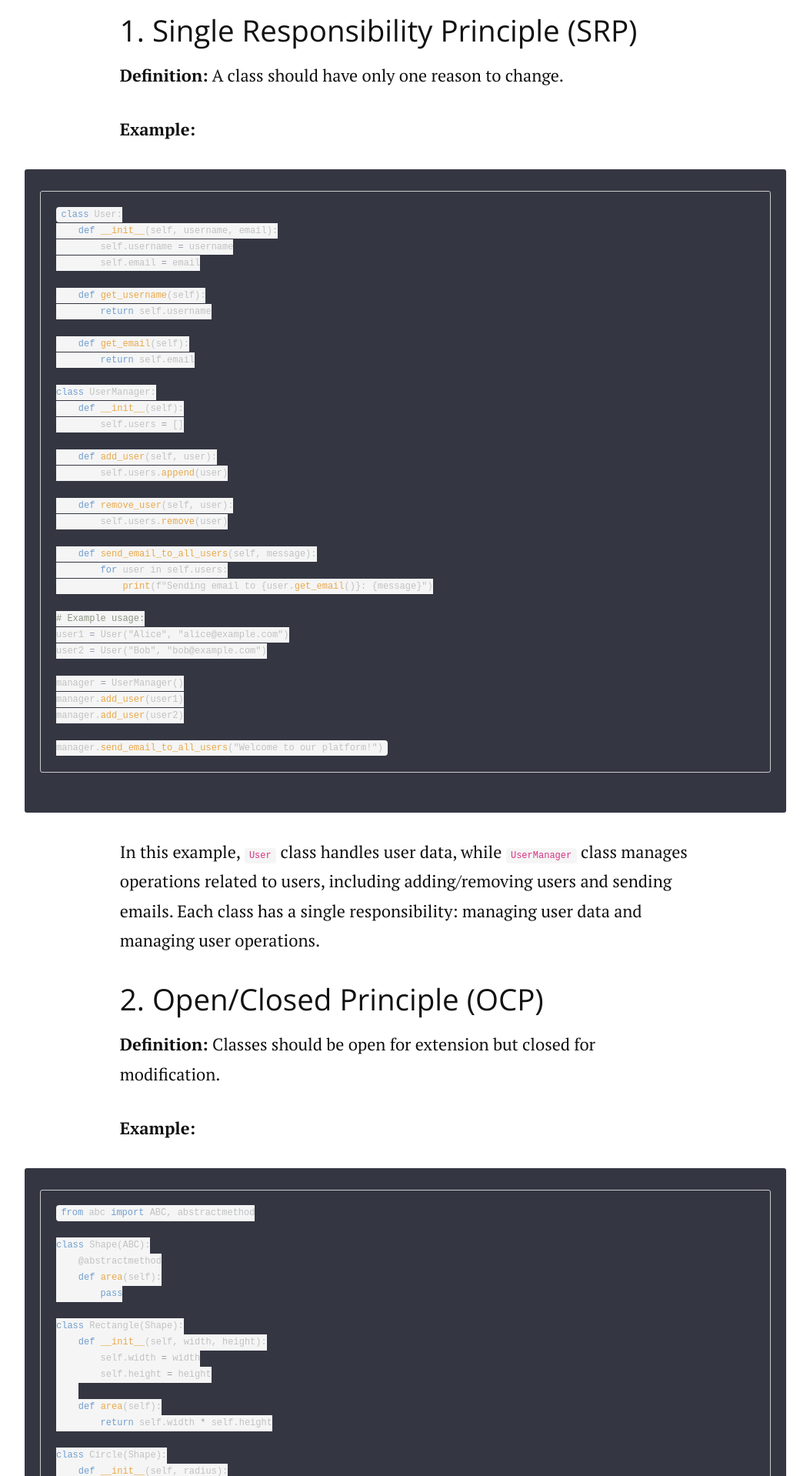
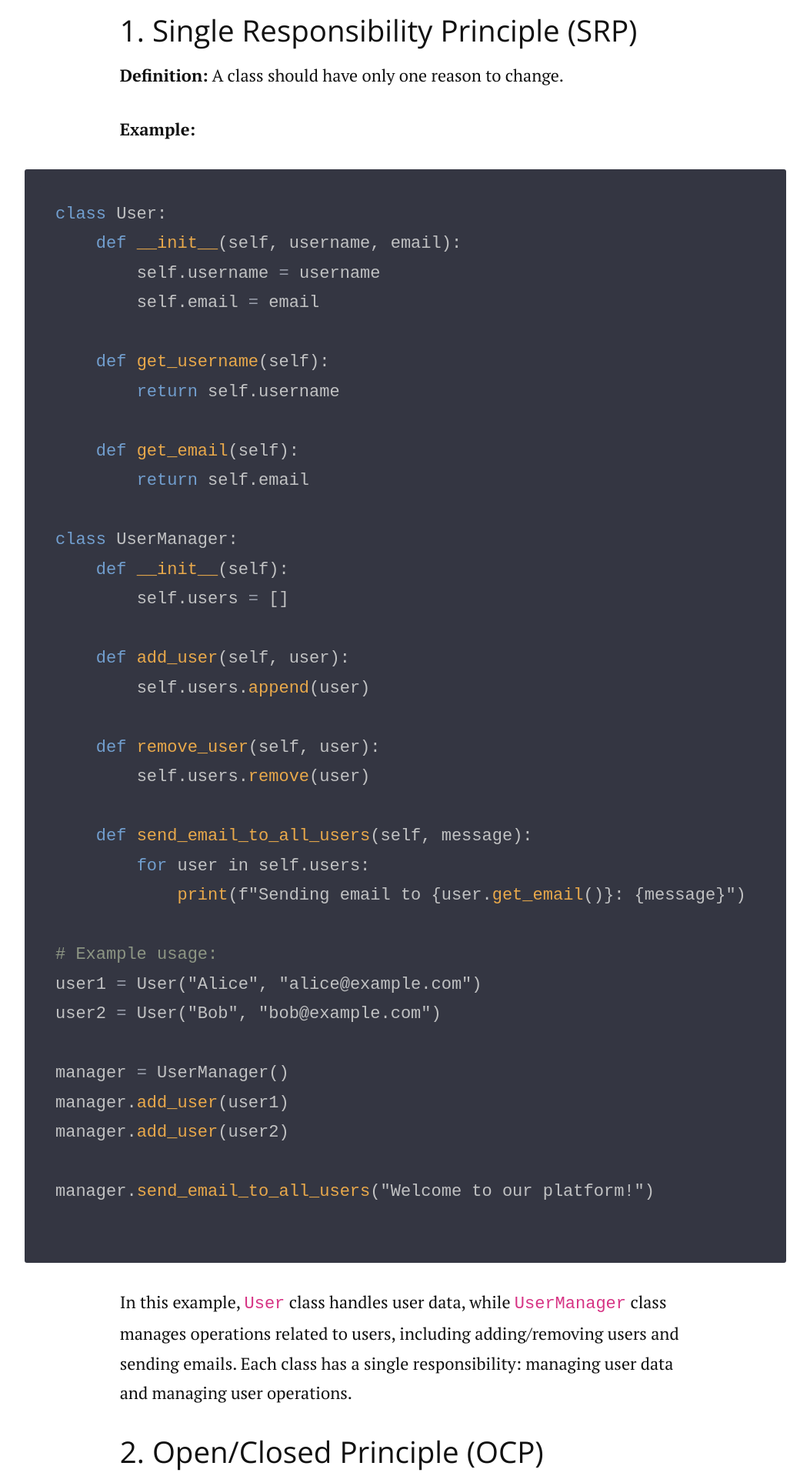
Before and after one commit to deepak7376/deepak7376.github.io, a Jekyll site: the page built from _posts/2024-07-05-solid-principle-details.markdown, in a window 1280 px wide. Shown: the part 849-2767 px from the top of the page at 77% size, without its empty margins (113-1166 px from the left). Built offline with Jekyll 4.4.1, drawn with Linux system fonts in a browser that asks for light colours; nearby versions of some CDN libraries; comment, search, counter and statistics services are not loaded.

Commit message:
Update head.html

```diff
--- a/_includes/head.html
+++ b/_includes/head.html
@@ -89,26 +89,6 @@
 		rel="canonical"
 		href="{{ page.url | replace:'index.html','' | prepend: site.url }}"
 	/>
-	<style>
-	  /* Styling for code blocks */
-	  pre {
-	    font-size: 0.75rem; /* Reduce font size */
-	    padding: 0.5rem; /* Adjust padding inside the code block */
-	    margin: 0.5rem 0; /* Adjust margin around the code block */
-	    background-color: #f5f5f5; /* Light background color for better visibility */
-	    border: 1px solid #ccc; /* Lighter border */
-	    border-radius: 4px; /* Optional: Round corners */
-	    overflow-x: auto; /* Enable horizontal scroll if content is too wide */
-	    max-width: 100%; /* Ensure it doesn’t exceed container width */
-	  }
-
-	  code {
-	    font-size: 0.75rem; /* Reduce font size for inline code */
-	    background-color: #f5f5f5; /* Match the background color */
-	    padding: 0.2rem 0.4rem; /* Adjust padding */
-	    border-radius: 4px; /* Optional: Round corners for inline code */
-	  }
-	</style>
 
 	{%- if site.google_analytics -%} {%- include google_analytics.html -%} {%-
 	endif -%}
```
